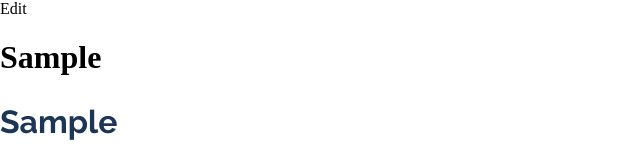
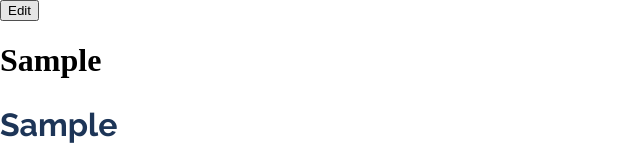
Before and after one commit to AzrielleP/cv-builder, a React (Create React App) app: page / in a window 1280 px wide. Both pictures are taken after typing "Sample", "Sample", "Sample", "Sample", "name@example.com", "5" into the empty fields and a click on the button "GENERATE". Shown: the top 160 px of the page, without its empty margins (0-640 px from the left). Built offline with nearby package versions, Linux system fonts and the light colour scheme.

Commit message:
Add props to edit button

```diff
--- a/src/components/output/Output.js
+++ b/src/components/output/Output.js
@@ -9,7 +9,7 @@ class Output extends Component {
         return(
                 <div>
                     <div>
-                        Edit
+                        <button type = "button" onClick = {this.props.moveToForm}>Edit</button>
                     </div>
                     <div className = "toPrint">
                         <GeneralInfo />
```
